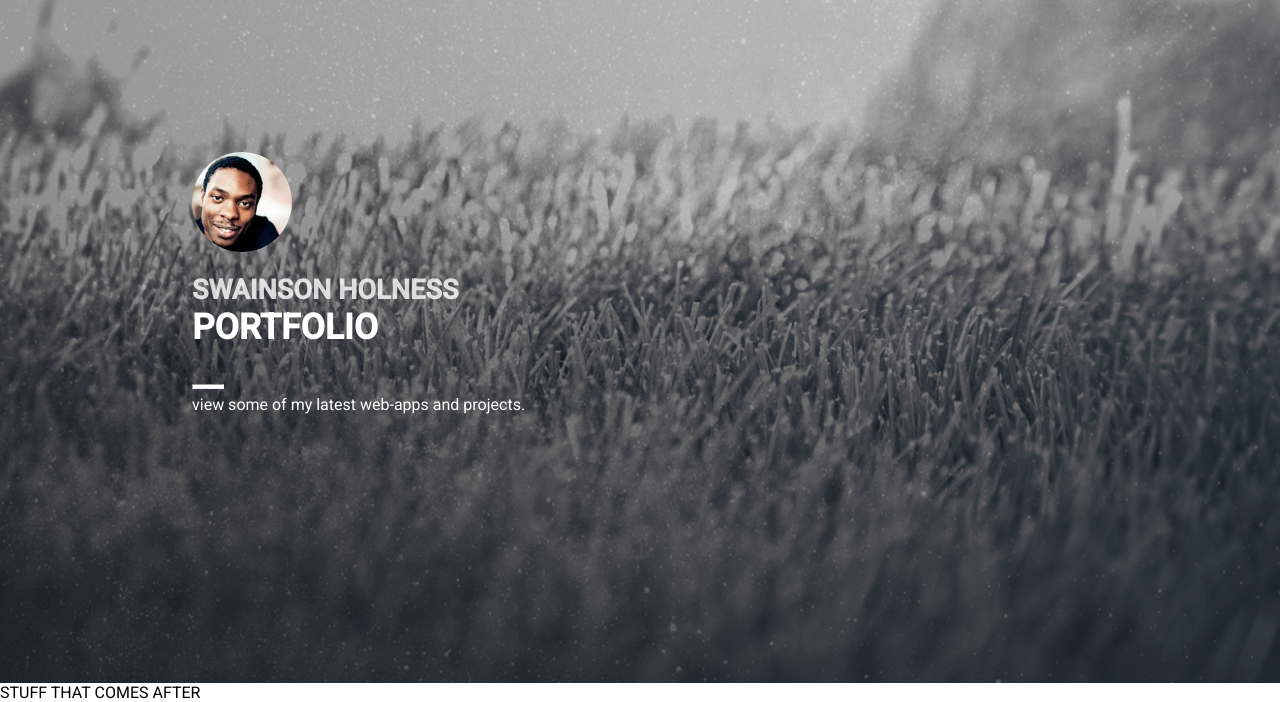
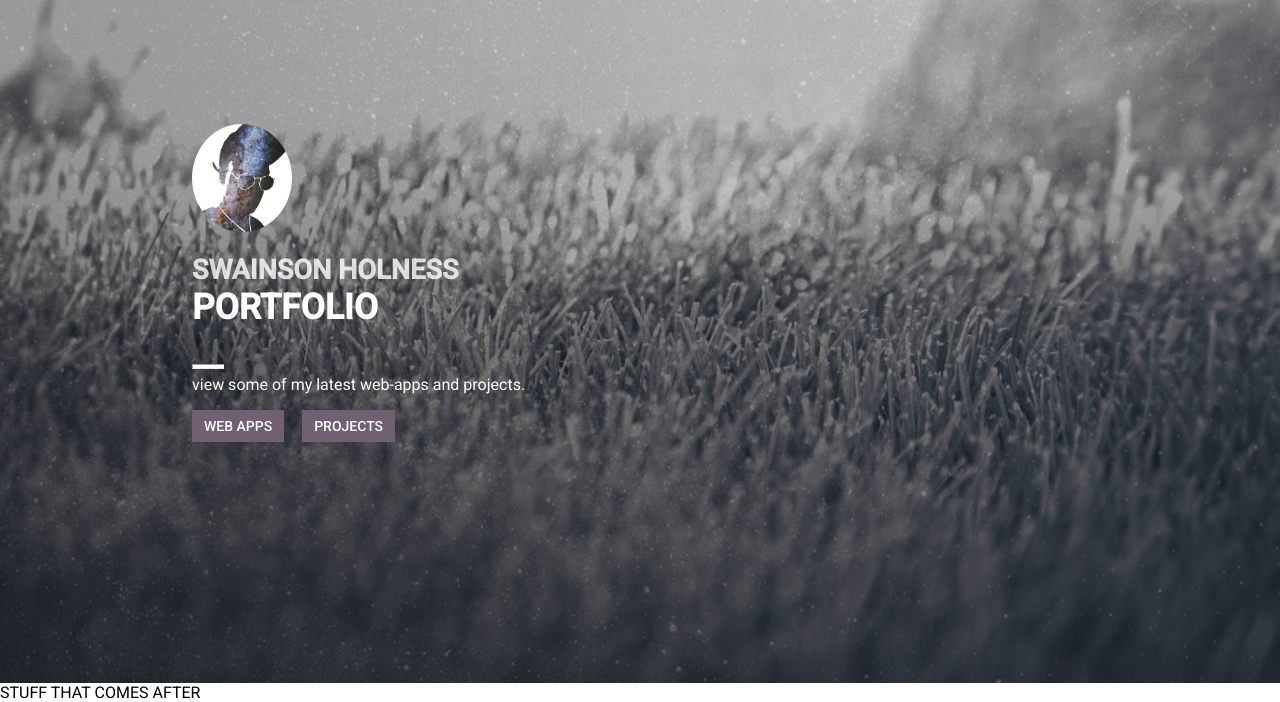
Before and after one commit to Exogenist/Portfolio, a plain HTML site: page index.html in a window 1280 px wide. Shown: the part 117-819 px from the top of the page. Drawn offline with Linux system fonts and the light colour scheme.

Commit message:
header 90%

```diff
--- a/index.html
+++ b/index.html
@@ -53,11 +53,13 @@
     <div class="header ">
 
         <div class="header-A">
-                  <img class="header-img" src="assets/s_holness.jpg" alt="">
+                  <img class="header-img" src="assets/me2.jpg" alt="">
             <h1 class="name">Swainson Holness</h1>
             <h1 class="sub-name">portfolio</h1>
             <hr class="header-hr">
             <p class="header-content">view some of my latest web-apps and projects.</p>
+            <button class="m-btn-primary">Web Apps</button>
+            <button class="m-btn-primary">projects</button>
         </div>
 
     </div>
--- a/main.css
+++ b/main.css
@@ -142,6 +142,7 @@ body {
     background-size: cover;
     grid-template-rows: 100%;
     display: grid;
+    z-index: 21;
 }
 
 .header-A {
@@ -192,3 +193,40 @@ body {
     height: auto;
     margin: 0px;
 }
+
+/*buttons*/
+.m-btn-primary {
+    font-family: 'Roboto', sans-serif;
+    min-width: 36px;
+    margin-top: 16px;
+    margin-right: 14px;
+    display: inline-block;
+    overflow: hidden;
+    height: 32px;
+    padding: 8px 12px;
+    background-color: #706072;
+    border: none;
+    color: white;
+    font-size: 14px;
+    font-weight: 500;
+    text-transform: uppercase;
+    text-align: center;
+    text-decoration: none;
+    text-overflow: ellipsis;
+    vertical-align: middle;
+    white-space: nowrap;
+    -webkit-transition: all 0.3s;
+    transition: all 0.3s;
+
+}
+
+.m-btn-primary:hover {
+    cursor: pointer;
+    -webkit-box-shadow: 0px 2px 0px rgba(150, 150, 150, 0.53);
+    -moz-box-shadow: -1px 5px 6px -2px rgba(0, 0, 0, 0.41);
+    box-shadow: -1px 5px 6px -2px rgba(0, 0, 0, 0.41);
+}
+
+.m-btn-primary:focus {
+    outline: 0;
+}
--- a/main.js
+++ b/main.js
@@ -26,6 +26,7 @@ window.onload = function () {
         sideNav.style.width = "280px";
         logo.style.opacity = "1";
         background.style.zIndex = "-1";
+//        sideNav.style.zIndex = "1";
         background.style.backgroundColor = "rgba(0, 0, 0, 0.4)";
         token = true;
     });
```
Also changed, not shown: assets/me2.jpg (added).
